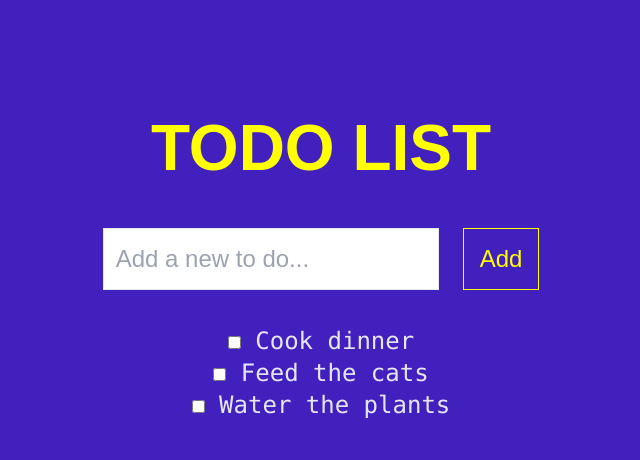
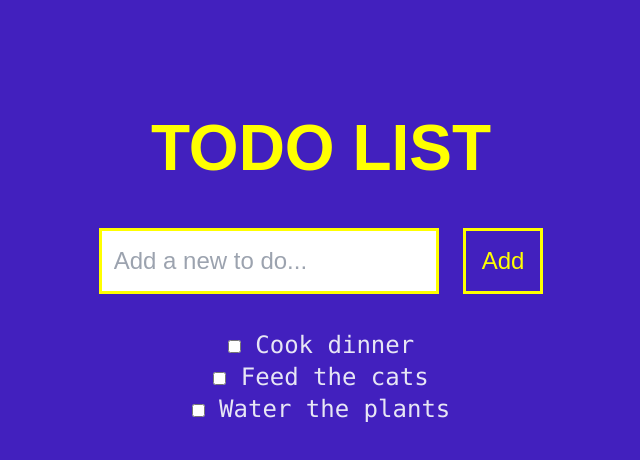
Before and after one commit to mervebalci/todo-list, a Next.js app: page / in a window 1280 px wide. Shown: the top 460 px of the page, without its empty margins (319-959 px from the left). Built offline with nearby package versions, Linux system fonts and the light colour scheme.

Commit message:
Adding props

```diff
--- a/app/page.js
+++ b/app/page.js
@@ -1,26 +1,14 @@
 import 'styles/styles.css'
 
-export function TodoList() {
+export function TodoList({ value }) {
   return (
     <ul id="todoList">
       <li className="font-mono text-2xl">
         <label>
           <input type="checkbox" />
-          <span> Cook dinner</span>
+          <span>{value}</span>
         </label>
       </li>
-      <li className="font-mono text-2xl">
-          <label>
-            <input type="checkbox" />
-            <span> Feed the cats</span>
-          </label>
-        </li>
-        <li className="font-mono text-2xl">
-          <label>
-            <input type="checkbox" />
-            <span> Water the plants</span>
-          </label>
-        </li>
     </ul>
   )
 }
@@ -33,7 +21,9 @@ export default function Home() {
         <input id="addInput" type="text" placeholder="Add a new to do..." className="border p-3" />
         <input id="addButton" type="button" value="Add" className="border ml-6 pl-4 pr-4 pt-3 pb-3 dark:border-neutral-400" />
       </div>
-      <TodoList />
+      <TodoList value=" Cook dinner" />
+      <TodoList value=" Feed the cats" />
+      <TodoList value=" Water the plants" />
     </main>
   )
 }
--- a/styles/styles.css
+++ b/styles/styles.css
@@ -9,7 +9,6 @@ main {
 h1 {
   font-size: 64px;
   font-style: normal;
-  font-kerning: inherit;
   font-weight: 900;
   color: yellow;
   padding-bottom: 32px;
@@ -22,12 +21,16 @@ h1 {
 
 #addInput {
   color: black;
+  border-width: 3px;
+  border-style: solid;
+  border-color: yellow;
 }
 
 #addButton {
   color: yellow;
   border-style: solid;
   border-color: yellow;
+  border-width: 3px;
 }
 
 #todoList {
```
